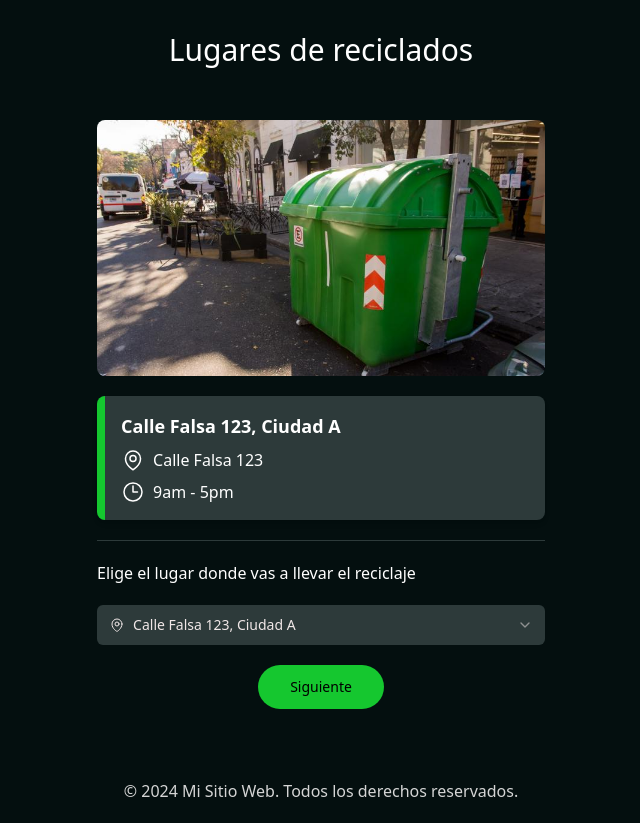
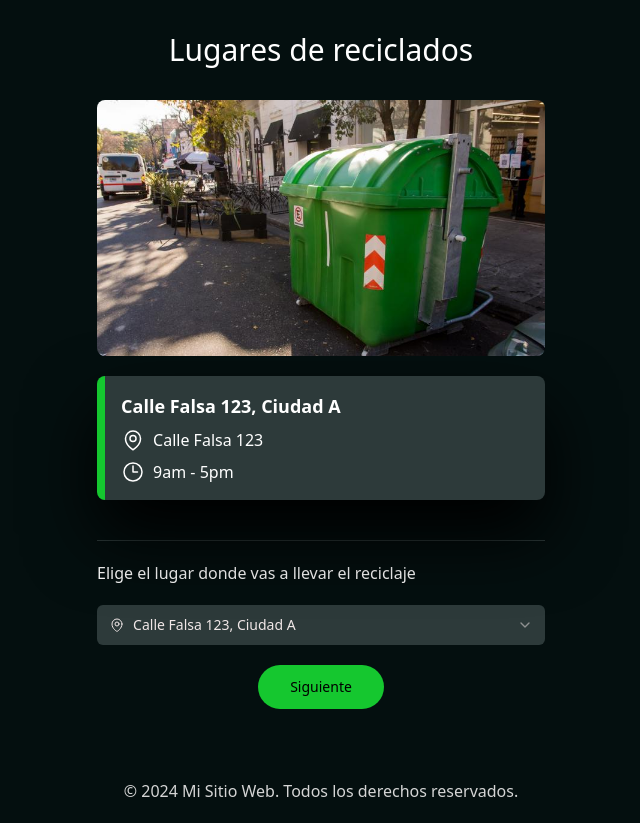
Before and after one commit to MatiasAguirre26/reciclaje-final, a Next.js app: page /recycle/locations in a window 1280 px wide. Shown: the whole page, without its empty margins (319-959 px from the left). Built offline with nearby package versions, Linux system fonts and the light colour scheme.

Commit message:
agregando un poco de shadow en la card con los datos

```diff
--- a/src/app/recycle/locations/page.js
+++ b/src/app/recycle/locations/page.js
@@ -283,7 +283,7 @@ export default function Locations() {
 
     return (
         <div className="mx-[30px] grid gap-[20px] justify-center my-8 text-white">
-            <div className="mb-8 text-3xl text-center">
+            <div className="mb-3 text-3xl text-center">
                 <h1>Lugares de reciclados</h1>
             </div>
             {/* Mostrar la imagen de la ubicación seleccionada */}
@@ -299,7 +299,7 @@ export default function Locations() {
 
             {/* Mostrar los datos dinámicos de la ubicación seleccionada */}
             {currentLocation ? (
-                <div className="p-4 bg-[--color-secundary] border-l-8 border-[--color-primary] rounded-lg shadow-md">
+                <div className="mb-5 p-4 bg-[--color-secundary] border-l-8 border-[--color-primary] rounded-lg drop-shadow-[0_35px_35px_rgba(0,0,0,100)]">
                     <p className="mb-2 text-lg font-semibold">{currentLocation.name}</p>
                     <div className="flex items-center mb-2">
                         <MapPinIcon className="w-6 h-6 mr-2" />
```
Lines whose indentation alone changed are shown as unchanged.
